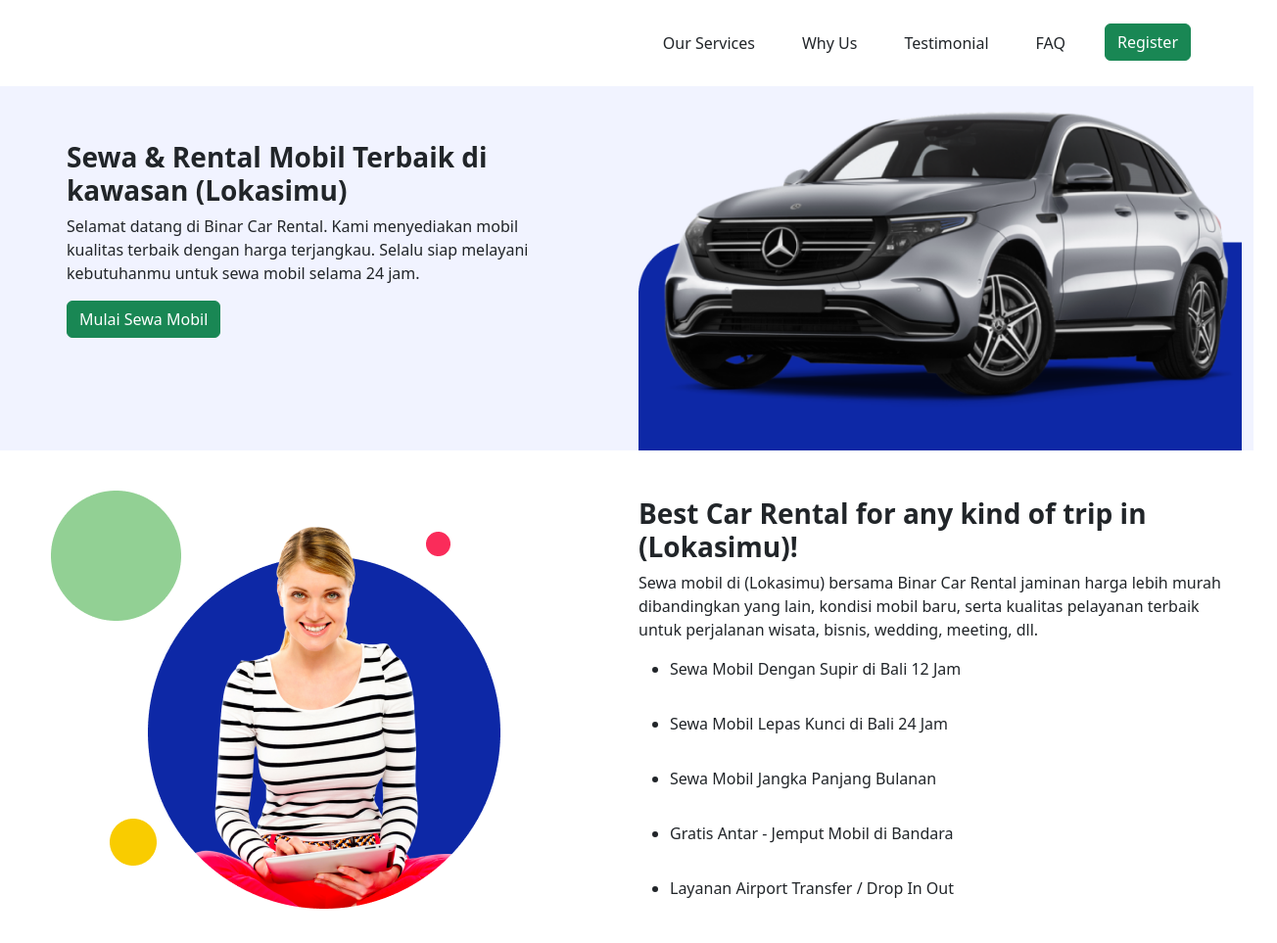
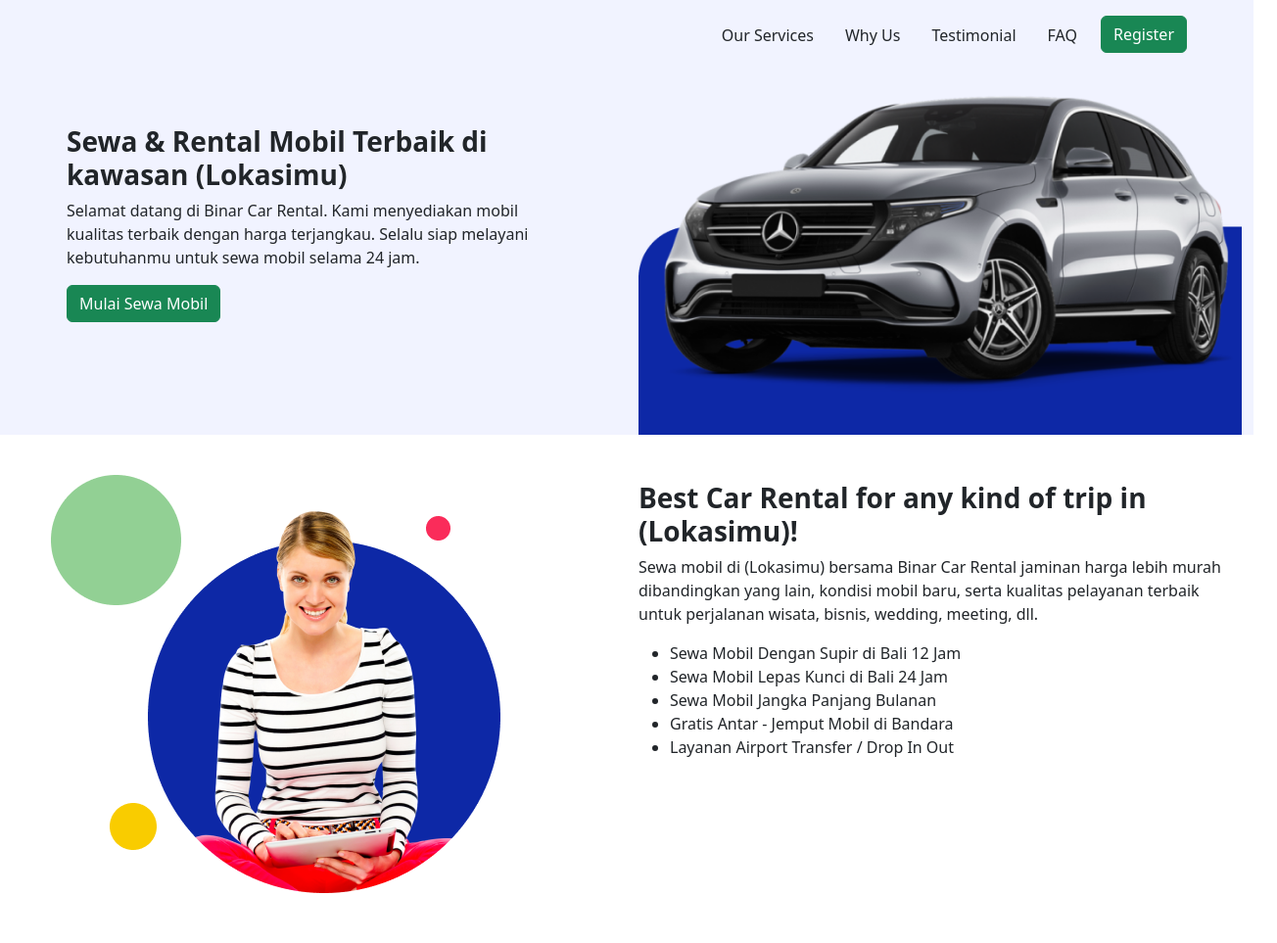
Before and after one commit to OverHeight/SinoPKL, a plain HTML site: page index.html in a window 1280 px wide. Shown: the top 963 px of the page at 98% size, 1304 px wide, since content can reach past the window. Drawn offline with Linux system fonts and the light colour scheme.

Commit message:
[Dilz] bug fix

```diff
--- a/index.html
+++ b/index.html
@@ -11,18 +11,42 @@
 </head>
 <body>
     <!-- navbar -->
-    <nav class="navbar navbar-expand-sm me-5 justify-content-end position-static">
-          <div class="d-flex">
-              <div class="p-2 m-3"><a href="#" class="fs-6 link-dark">Our Services</a></div>
-              <div class="p-2 m-3"><a href="#" class="fs-6 link-dark">Why Us</a></div>
-              <div class="p-2 m-3"><a href="#" class="fs-6 link-dark">Testimonial</a></div>
-              <div class="p-2 m-3"><a href="#" class="fs-6 link-dark">FAQ</a></div>
-              <button type="button" class="btn m-3 btn-success h-25">Register</button>
-          </div>
-      </nav>
+<nav class="navbar navbar-expand-lg navbar-dark" style="background: #F1F3FF" aria-label="Offcanvas navbar large">
+    <div class="container-fluid">
+        <a class="navbar-brand" href="#"></a>
+        <button class="navbar-toggler bg-dark" type="button" data-bs-toggle="offcanvas" data-bs-target="#offcanvasNavbar2" aria-controls="offcanvasNavbar2" aria-label="Toggle navigation">
+            <span class="navbar-toggler-icon"></span>
+        </button>
+        <div class="offcanvas offcanvas-end text-bg-light" tabindex="-1" id="offcanvasNavbar2" aria-labelledby="offcanvasNavbar2Label">
+            <div class="offcanvas-header">
+            <h5 class="offcanvas-title" id="offcanvasNavbar2Label">BCR</h5>
+            <button type="button" class="btn-close btn-close-white" data-bs-dismiss="offcanvas" aria-label="Close"></button>
+            </div>
+            <div class="offcanvas-body">
+                <ul class="navbar-nav justify-content-end flex-grow-1 pe-5 ">
+                    <li class="nav-item">
+                        <a class="nav-link link-dark p-3" href="#services">Our Services</a>
+                    </li>
+                    <li class="nav-item">
+                        <a class="nav-link link-dark p-3" href="#why">Why Us</a>
+                    </li>
+                    <li class="nav-item">
+                        <a class="nav-link link-dark p-3" href="#testimonial">Testimonial</a>
+                    </li>
+                    <li class="nav-item">
+                        <a class="nav-link link-dark p-3" href="#faq">FAQ</a>
+                    </li>
+                    <li>
+                        <button type="button" class="btn m-2 btn-success">Register</button>
+                    </li>
+                </ul>
+            </div>
+        </div>
+    </div>
+  </nav>
 
     <!-- main -->
-    <div class="container-fluid position-static" style="background-color:#F1F3FF">
+    <div class="container-fluid " style="background-color:#F1F3FF">
         <div class="row">
           <div class="col-sm align-content">
             <div class="m-2 p-5">
@@ -37,7 +61,7 @@
         </div>
     </div>
 
-    <div class="container-fluid">
+    <div class="container-fluid" id="services">
         <div class="row">
             <div class="col-sm">
                 <div class="m-2 p-3">
@@ -61,7 +85,7 @@
         </div>
     </div>
 
-    <div class="container-fluid position-static m-4">
+    <div class="container-fluid p-5" id="why">
         <h3>Why Us?</h3>
         <p class="mx-4">Mengapa harus pilih Binar Car Rental? </p>
         <div class="row">
@@ -88,7 +112,7 @@
         </div>
     </div>
 
-    <div class="container position-static mt-5">
+    <div class="container mt-5" id="testimonial">
         <div class="row">
             <div class="col-sm-12">
 
@@ -127,7 +151,7 @@
     </div>
 </div>
 
-<div class="container-fluid position-static m-3 mt-5">
+<div class="container-fluid mt-5">
         <div class="row text-center d-flex">
             <div class="col-sm">
                 <div class="border p-5 m-3 bg-primary rounded-3">
@@ -139,7 +163,7 @@
         </div>
     </div>
 
-    <div class="container position-static mt-4">
+    <div class="container mt-4" id="faq">
         <div class="row">
             <div class="col-sm col-md-6 mb-3">
                 <h4>Frequently Asked Question</h3>
@@ -165,7 +189,7 @@
         </div>
     </div>
 
-    <div class="container-fluid position-static p-5 mt-2">
+    <div class="container-fluid  p-5 mt-2">
         <div class="row">
             <div class="col-sm mb-5">
                 <p class="mb-3">Jalan Suroyo No. 161 Mayangan Kota Probolonggo 672000</p>
--- a/style.css
+++ b/style.css
@@ -16,9 +16,6 @@ a{
 
 }
 
-li{
-    margin-bottom: 2rem;
-}
 
 @media only screen and (max-width: 570px) {
     .why{
```
